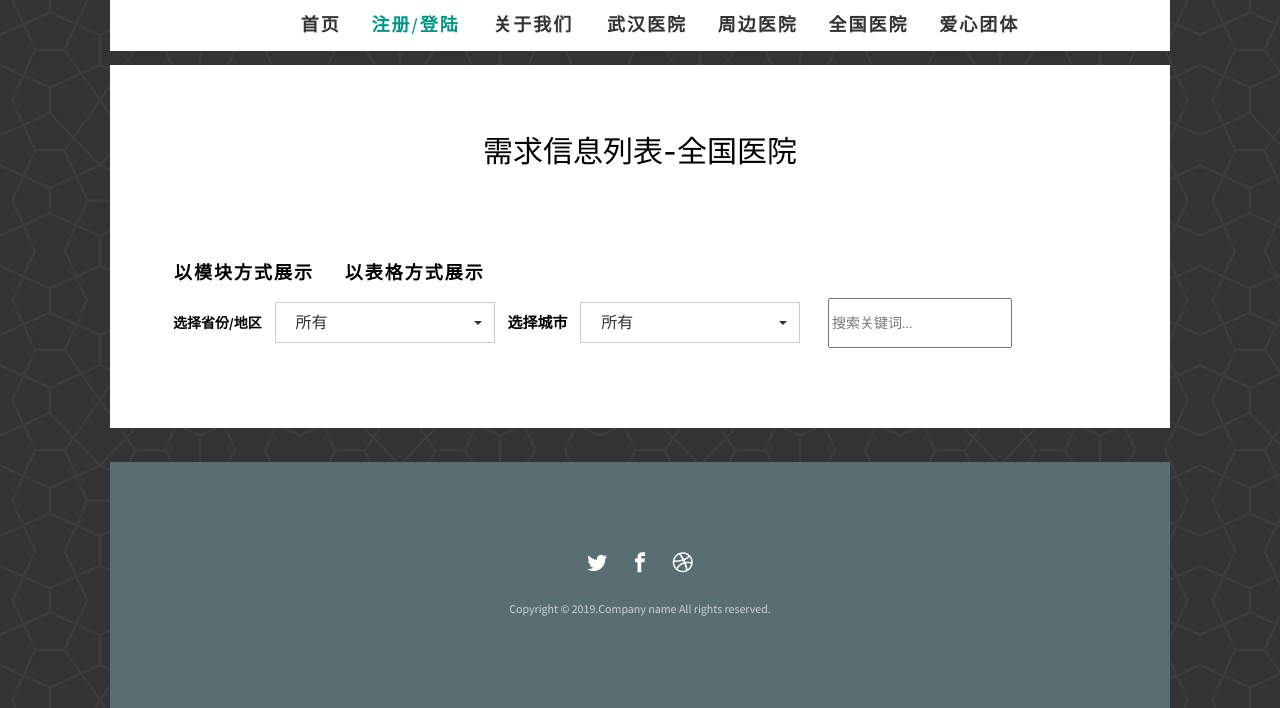
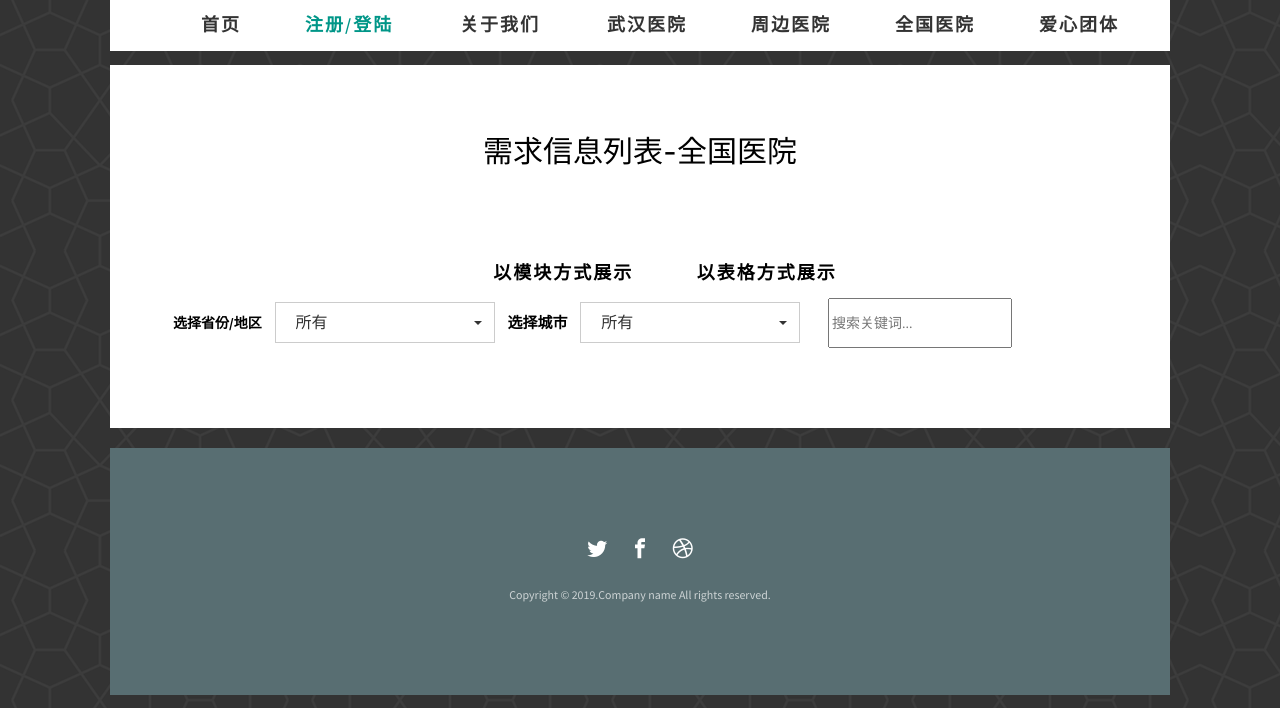
Before and after one commit to dowhilefalse/Donation-Platform, a Django app: page /group2 in a window 1280 px wide. Shown: the top 708 px of the page. Run offline with Django 3.2, Linux system fonts and the light colour scheme; data that the repository does not hold is empty; parts of the project's set-up code (start-up, migrations or seed data) failed here and were passed over; some libraries are stand-ins or nearby versions; some web fonts are replaced.

Commit message:
修改nav bar空间

```diff
--- a/registration/static/css/style.css
+++ b/registration/static/css/style.css
@@ -122,18 +122,25 @@
 
 .fh5co-nav {
   margin: 0;
-}
+  width: 100%;
+  text-align: center;
+}
+
 @media screen and (max-width: 768px) {
   .fh5co-nav {
-    margin: 0;
-  }
-}
+    margin-top: 0px
+  }
+  .fh5co-nav font{
+    font-size: 100%
+  }
+}
+
 .fh5co-nav .top-menu {
   padding-top: 10px;
 }
 @media screen and (max-width: 768px) {
   .fh5co-nav .top-menu {
-    padding: 28px 1em;
+    padding: 10px 1em;
   }
 }
 .fh5co-nav #fh5co-logo {
@@ -157,9 +164,14 @@
   padding: 5px 10px;
   color: #000;
 }
+
 @media screen and (max-width: 768px) {
   .fh5co-nav .menu-1 {
     display: none;
+  }
+
+  #display_options{
+    text-align: left
   }
 }
 
@@ -175,7 +187,7 @@
 }
 @media screen and (max-width: 768px) {
   .fh5co-nav ul {
-    padding: 30px 0px 0px;
+    padding: 10px 0px 0px;
 
   }
   .fh5co-nav ul li {
@@ -185,7 +197,10 @@
 .fh5co-nav ul li a {
   position: relative;
   font-size: 18px;
-  padding: 12px 14px;
+  padding-top: 12px;
+  padding-bottom: 12px;
+  padding-left: 3%;
+  padding-right: 3%;
   color: rgba(0, 0, 0, 0.8);
   -webkit-transition: 0.5s;
   -o-transition: 0.5s;
@@ -1078,10 +1093,9 @@
 
 .fh5co-nav-toggle {
   width: 25px;
-  height: 25px;
+  height: 0px;
   cursor: pointer;
   text-decoration: none;
-  top: 25px !important;
 }
 .fh5co-nav-toggle.active i::before, .fh5co-nav-toggle.active i::after {
   background: #444;
@@ -1175,7 +1189,7 @@
 }
 @media screen and (max-width: 768px) {
   .fh5co-nav-toggle {
-    display: block;
+    display: none;
   }
 }
 
--- a/registration/templates/base-layout.html
+++ b/registration/templates/base-layout.html
@@ -81,7 +81,6 @@
 	{% csrf_token %}
 
 	<div class="fh5co-loader"></div>
-	<div id="page">
 		<nav class="fh5co-nav" role="navigation">
 			<div class="container-wrap">
 				<div class="top-menu">
@@ -89,25 +88,25 @@
 						<div class="col-md-12 col-md-offset-0 text-center">
 							<ul id="nav_bar">
 								{% if user.is_authenticated  %}
-								<li><a href="{% url 'registration:page_index' %}">首页</a></li>
-								<li class="break"><a href="{% url 'registration:page_about' %}">
+								<li><a href="{% url 'registration:page_index' %}"><font>首页</font></a></li>
+								<li ><a href="{% url 'registration:page_about' %}">
 										<font>关于我们</font>
 									</a></li>
+									<li class="break"><a href="{% url 'registration:page_logout' %}">
+											<font style="color: #5d726c">注销</font>
+										</a></li>
 								<li><a href="{% url 'registration:page_contact' %}">
 										<font style="color:#009688">发布医院信息</font>
 									</a></li>
-								<li><a href="{% url 'registration:page_contact2' %}">
+								<li class="break"><a href="{% url 'registration:page_contact2' %}">
 										<font style="color:#009688">发布团体信息</font>
 									</a></li>
-								<li class="break"><a href="{% url 'registration:page_logout' %}">
-										<font style="color: #5d726c">注销</font>
-									</a></li>
-								<li><a href="{% url 'registration:page_group11' %}">武汉医院</a></li>
-								<li><a href="{% url 'registration:page_group12' %}">周边医院</a></li>
-								<li><a href="{% url 'registration:page_group2' %}">全国医院</a></li>
-								<li><a href="{% url 'registration:page_group3' %}">爱心团体</a></li>
+								<li><a href="{% url 'registration:page_group11' %}"><font>武汉医院</font></a></li>
+								<li><a href="{% url 'registration:page_group12' %}"><font>周边医院</font></a></li>
+								<li><a href="{% url 'registration:page_group2' %}"><font>全国医院</font></a></li>
+								<li><a href="{% url 'registration:page_group3' %}"><font>爱心团体</font></a></li>
 								{% else %}
-								<li><a href="{% url 'registration:page_index' %}">首页</a></li>
+								<li><a href="{% url 'registration:page_index' %}"><font>首页</font></a></li>
 								{# <li><a href="{% url 'registration:page_register' %}"><font style="color:#009688">注册/登陆</font></a></li> #}
 								<li><a href="{% url 'registration:page_quick_register_login' %}">
 										<font style="color:#009688">注册/登陆</font>
@@ -115,10 +114,10 @@
 								<li class="break"><a href="{% url 'registration:page_about' %}">
 										<font>关于我们</font>
 									</a></li>
-								<li><a href="{% url 'registration:page_group11' %}">武汉医院</a></li>
-								<li><a href="{% url 'registration:page_group12' %}">周边医院</a></li>
-								<li><a href="{% url 'registration:page_group2' %}">全国医院</a></li>
-								<li><a href="{% url 'registration:page_group3' %}">爱心团体</a></li>
+								<li><a href="{% url 'registration:page_group11' %}"><font>武汉医院</font></a></li>
+								<li><a href="{% url 'registration:page_group12' %}"><font>周边医院</font></a></li>
+								<li><a href="{% url 'registration:page_group2' %}"><font>全国医院</font></a></li>
+								<li><a href="{% url 'registration:page_group3' %}"><font>爱心团体</font></a></li>
 								{% endif %}
 							</ul>
 						</div>
@@ -128,7 +127,6 @@
 			</div>
 		</nav>
 		{% block page_main %}{% endblock %}
-	</div>
 
 	<div class="container-wrap">
 		<footer id="fh5co-footer" role="contentinfo">
@@ -196,6 +194,7 @@
 			return ((/^(GET|HEAD|OPTIONS|TRACE)$/).test(method));
 		}
 		$(document).ready(function () {
+
 			$.ajaxSetup({
 				beforeSend: function (xhr, settings) {
 					if (!csrfSafeMethod(settings.type) && !this.crossDomain) {
--- a/registration/templates/pages/group2.html
+++ b/registration/templates/pages/group2.html
@@ -35,7 +35,7 @@
     </div>
 
     <div class="after_title">
-        <nav class="fh5co-nav" role="navigation">
+        <nav id="display_options" class="fh5co-nav" role="navigation">
             <ul style="white-space: nowrap; margin-left:10.0px ">
                 <li onclick="change_show_type2(); myFunction()"><a ><font style="color:black">以模块方式展示</font></a></li>
                 <li onclick="change_show_type1(); myFunction()"><a ><font style="color:black">以表格方式展示</font></a></li>
--- a/registration/templates/pages/group3.html
+++ b/registration/templates/pages/group3.html
@@ -34,7 +34,7 @@
     </div>
 
     <div class="after_title">
-        <nav class="fh5co-nav" role="navigation">
+        <nav id="display_options" class="fh5co-nav" role="navigation">
             <ul style="white-space: nowrap; margin-left:10.0px ">
                 <li onclick="change_show_type2(); myFunction()"><a >以模块方式展示</a></li>
                 <li onclick="change_show_type1(); myFunction()"><a >以表格方式展示</a></li>
```
